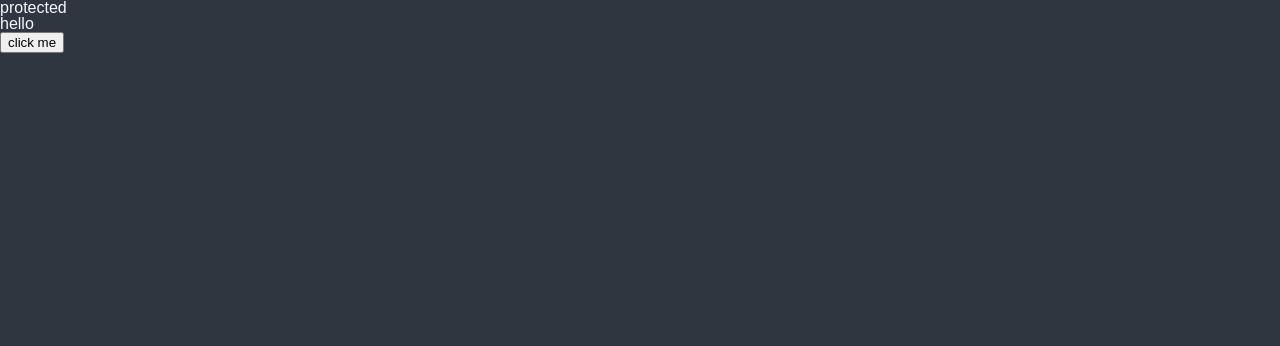
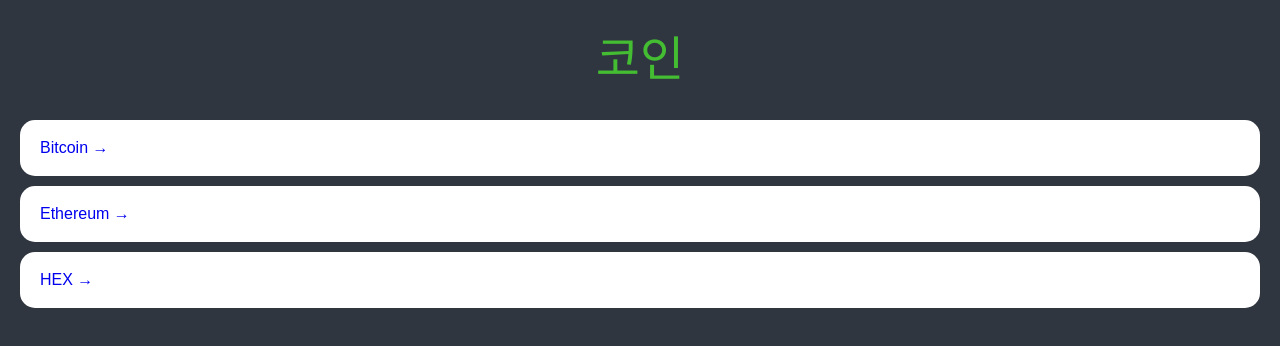
Before and after one commit to seungkum/nomad_reactjs_master_ts, a React (Create React App) app: page / in a window 1280 px wide. Shown: the top 346 px of the page. Built offline with nearby package versions, Linux system fonts and the light colour scheme.

Commit message:
#5.2 Home part one

```diff
--- a/src/index.tsx
+++ b/src/index.tsx
@@ -7,13 +7,14 @@
 
 import ThemeFile from "./ThemeFile";
 import Coins from "./routes/Coins";
+import Coin from "./routes/Coin";
 const router = createBrowserRouter([
     {
         path: "/",
         element: <App />,
         children: [
-            { index: true, element: <ThemeFile /> },
-            { path: "/:coinId", element: <Coins /> },
+            { index: true, element: <Coins /> },
+            { path: "/:coinId", element: <Coin /> },
             // { path: "/:coin" },
         ],
     },
--- a/src/routes/Coin.tsx
+++ b/src/routes/Coin.tsx
@@ -1,5 +1,7 @@
 import React from "react";
+import { useParams } from "react-router-dom";
 
 export default function Coin() {
-    return <div>Coin</div>;
+    const { coinId } = useParams();
+    return <div>Coin : {coinId}</div>;
 }
--- a/src/routes/Coins.tsx
+++ b/src/routes/Coins.tsx
@@ -1,16 +1,85 @@
-import React from "react";
-import { useParams } from "react-router-dom";
+import { Link } from "react-router-dom";
 import styled from "styled-components";
 
-interface RouteParams {
-    coinId: string;
-}
+const Container = styled.div`
+    padding: 0px 20px;
+`;
+
+const Header = styled.header`
+    height: 15vh;
+    display: flex;
+    justify-content: center;
+    align-items: center;
+`;
+
+const CoinsList = styled.ul``;
+
+const Coin = styled.li`
+    background-color: white;
+    color: ${(props) => props.theme.bgColor};
+    border-radius: 15px;
+    margin-bottom: 10px;
+    a {
+        padding: 20px;
+        transition: color 0.2s ease-in;
+        display: block;
+    }
+    &:hover {
+        a {
+            color: ${(props) => props.theme.btnColor};
+        }
+    }
+`;
 
 const Title = styled.h1`
+    font-size: 48px;
     color: ${(props) => props.theme.btnColor};
 `;
-export default function Coins() {
-    const { coinId } = useParams();
 
-    return <Title>Coins {coinId}</Title>;
+const coins = [
+    {
+        id: "btc-bitcoin",
+        name: "Bitcoin",
+        symbol: "BTC",
+        rank: 1,
+        is_new: false,
+        is_active: true,
+        type: "coin",
+    },
+    {
+        id: "eth-ethereum",
+        name: "Ethereum",
+        symbol: "ETH",
+        rank: 2,
+        is_new: false,
+        is_active: true,
+        type: "coin",
+    },
+    {
+        id: "hex-hex",
+        name: "HEX",
+        symbol: "HEX",
+        rank: 3,
+        is_new: false,
+        is_active: true,
+        type: "token",
+    },
+];
+
+function Coins() {
+    return (
+        <Container>
+            <Header>
+                <Title>코인</Title>
+            </Header>
+            <CoinsList>
+                {coins.map((coin) => (
+                    <Coin key={coin.id}>
+                        <Link to={`/${coin.id}`}>{coin.name} &rarr;</Link>
+                    </Coin>
+                ))}
+            </CoinsList>
+        </Container>
+    );
 }
+export default Coins;
--- a/src/routes/reset.tsx
+++ b/src/routes/reset.tsx
@@ -38,6 +38,7 @@
 *[hidden] {
     display: none;
 }
+a{text-decoration:none;}
 body {
   line-height: 1;
   font-family: 'Source Sans Pro', sans-serif;
```
